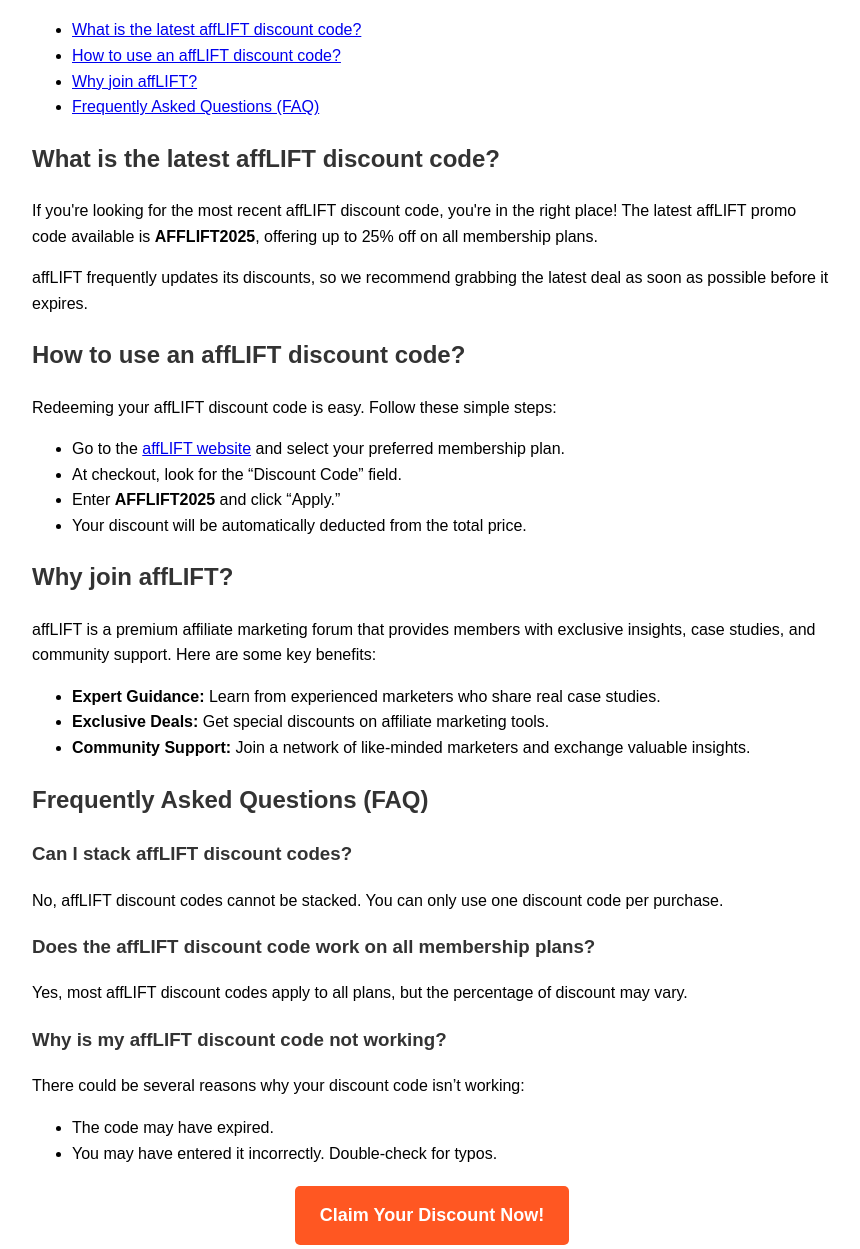
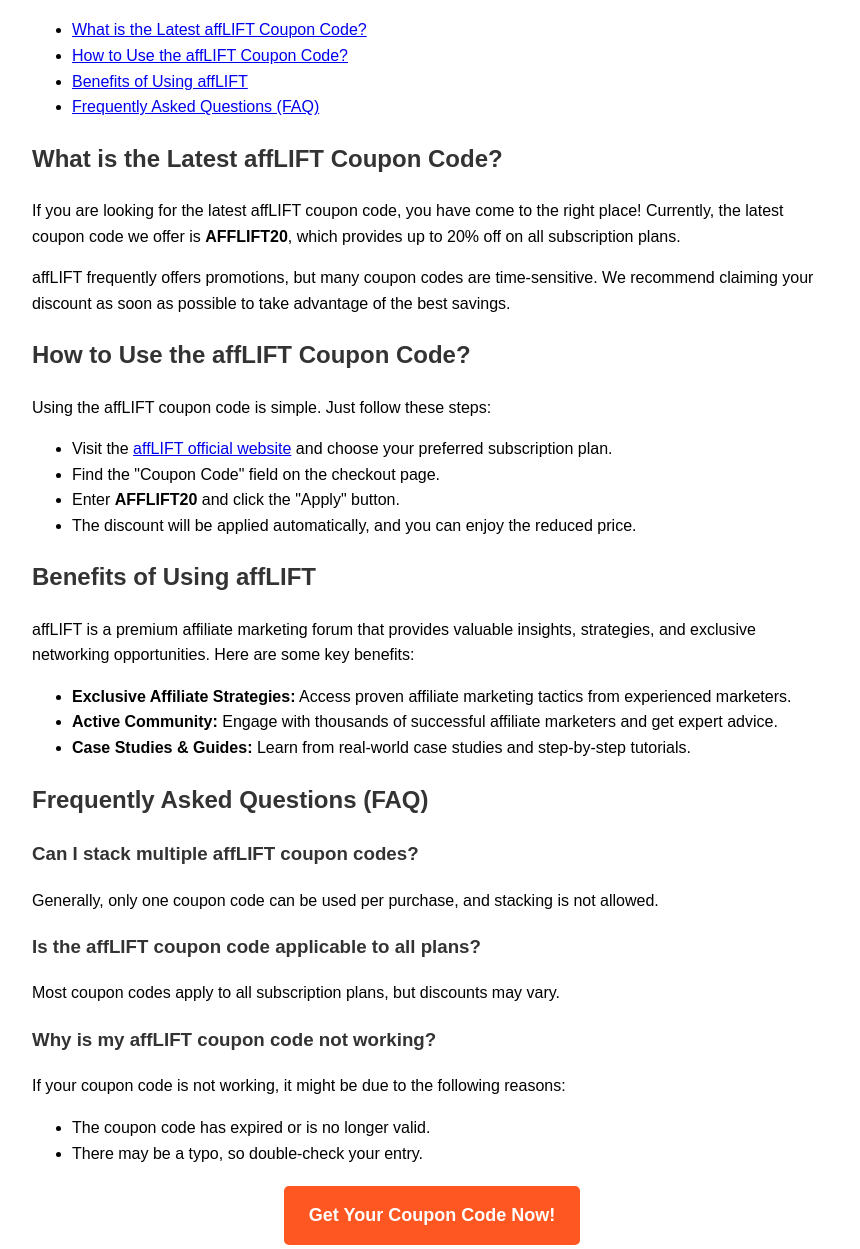
Before and after one commit to softfisherman/affLIFT-Coupon-Code, a plain HTML site: page index.html in a window 1280 px wide. Shown: the part 371-1620 px from the top of the page, without its empty margins (208-1068 px from the left). Drawn offline with Linux system fonts and the light colour scheme.

Commit message:
Update index.html

```diff
--- a/index.html
+++ b/index.html
@@ -4,10 +4,10 @@
     <meta charset="UTF-8">
     <meta name="viewport" content="width=device-width, initial-scale=1.0">
     <title>affLIFT Coupon Code</title>
-    <meta name="description" content="Get the latest affLIFT discount code and enjoy exclusive savings. Learn how to use affLIFT discount codes and maximize your savings.">
-    <meta name="keywords" content="affLIFT coupon code, affLIFT promo code, affLIFT savings, affLIFT deals">
+    <meta name="description" content="Get the latest affLIFT coupon code and enjoy exclusive discounts. Learn about affLIFT pricing, how to use the coupon code, and the best ways to save money.">
+    <meta name="keywords" content="affLIFT coupon code, affLIFT discount, affLIFT promo, save on affLIFT">
     <meta name="robots" content="index, follow">
-    <link rel="canonical" href="https://yourwebsite.com/afflift-discount-code">
+    <link rel="canonical" href="https://softfisherman.github.io/affLIFT-Coupon-Code/">
 
     <style>
         body { font-family: Arial, sans-serif; line-height: 1.6; padding: 20px; max-width: 800px; margin: auto; }
@@ -18,75 +18,83 @@
         .coupon-box { background: #f4f4f4; padding: 15px; text-align: center; font-size: 20px; font-weight: bold; border: 2px dashed #ff5722; margin: 20px 0; }
     </style>
 
-    <!-- Reserved space for Google Analytics -->
-    <!-- Google Analytics script goes here -->
+    <!-- Google Analytics Placeholder -->
+    <!-- Google tag (gtag.js) -->
+<script async src="https://www.googletagmanager.com/gtag/js?id=G-BW80ZHFQS3"></script>
+<script>
+  window.dataLayer = window.dataLayer || [];
+  function gtag(){dataLayer.push(arguments);}
+  gtag('js', new Date());
+
+  gtag('config', 'G-BW80ZHFQS3');
+</script>
 </head>
 <body>
     <header>
-        <h1>affLIFT Discount Code [2025] – Latest Deals & Savings Guide</h1>
+        <h1>affLIFT Coupon Code [2025] - Latest Discounts & Usage Guide</h1>
     </header>
 
-    <div class="coupon-box">Current Discount Code: <strong>AFFLIFT2025</strong></div>
+    <div class="coupon-box">Current Coupon Code: <strong>AFFLIFT20</strong></div>
 
     <div class="cta-container">
-        <a class="cta-button" href="https://afflift.com/?r=126823" target="_blank">Claim Your Discount Now!</a>
+        <a class="cta-button" href="https://afflift.com/?r=126823" target="_blank">Get Your Coupon Code Now!</a>
     </div>
 
     <nav>
         <h2>Table of Contents</h2>
         <ul>
-            <li><a href="#latest">What is the latest affLIFT discount code?</a></li>
-            <li><a href="#how-to-use">How to use an affLIFT discount code?</a></li>
-            <li><a href="#benefits">Why join affLIFT?</a></li>
+            <li><a href="#latest">What is the Latest affLIFT Coupon Code?</a></li>
+            <li><a href="#how-to-use">How to Use the affLIFT Coupon Code?</a></li>
+            <li><a href="#benefits">Benefits of Using affLIFT</a></li>
             <li><a href="#faq">Frequently Asked Questions (FAQ)</a></li>
         </ul>
     </nav>
 
     <section id="latest">
-        <h2>What is the latest affLIFT discount code?</h2>
-        <p>If you're looking for the most recent affLIFT discount code, you're in the right place! The latest affLIFT promo code available is <strong>AFFLIFT2025</strong>, offering up to 25% off on all membership plans.</p>
-        <p>affLIFT frequently updates its discounts, so we recommend grabbing the latest deal as soon as possible before it expires.</p>
+        <h2>What is the Latest affLIFT Coupon Code?</h2>
+        <p>If you are looking for the latest affLIFT coupon code, you have come to the right place! Currently, the latest coupon code we offer is <strong>AFFLIFT20</strong>, which provides up to 20% off on all subscription plans.</p>
+        <p>affLIFT frequently offers promotions, but many coupon codes are time-sensitive. We recommend claiming your discount as soon as possible to take advantage of the best savings.</p>
     </section>
 
     <section id="how-to-use">
-        <h2>How to use an affLIFT discount code?</h2>
-        <p>Redeeming your affLIFT discount code is easy. Follow these simple steps:</p>
+        <h2>How to Use the affLIFT Coupon Code?</h2>
+        <p>Using the affLIFT coupon code is simple. Just follow these steps:</p>
         <ul>
-            <li>Go to the <a href="https://afflift.com/?r=126823" target="_blank">affLIFT website</a> and select your preferred membership plan.</li>
-            <li>At checkout, look for the “Discount Code” field.</li>
-            <li>Enter <strong>AFFLIFT2025</strong> and click “Apply.”</li>
-            <li>Your discount will be automatically deducted from the total price.</li>
+            <li>Visit the <a href="https://afflift.com/?r=126823" target="_blank">affLIFT official website</a> and choose your preferred subscription plan.</li>
+            <li>Find the "Coupon Code" field on the checkout page.</li>
+            <li>Enter <strong>AFFLIFT20</strong> and click the "Apply" button.</li>
+            <li>The discount will be applied automatically, and you can enjoy the reduced price.</li>
         </ul>
     </section>
 
     <section id="benefits">
-        <h2>Why join affLIFT?</h2>
-        <p>affLIFT is a premium affiliate marketing forum that provides members with exclusive insights, case studies, and community support. Here are some key benefits:</p>
+        <h2>Benefits of Using affLIFT</h2>
+        <p>affLIFT is a premium affiliate marketing forum that provides valuable insights, strategies, and exclusive networking opportunities. Here are some key benefits:</p>
         <ul>
-            <li><strong>Expert Guidance:</strong> Learn from experienced marketers who share real case studies.</li>
-            <li><strong>Exclusive Deals:</strong> Get special discounts on affiliate marketing tools.</li>
-            <li><strong>Community Support:</strong> Join a network of like-minded marketers and exchange valuable insights.</li>
+            <li><strong>Exclusive Affiliate Strategies:</strong> Access proven affiliate marketing tactics from experienced marketers.</li>
+            <li><strong>Active Community:</strong> Engage with thousands of successful affiliate marketers and get expert advice.</li>
+            <li><strong>Case Studies & Guides:</strong> Learn from real-world case studies and step-by-step tutorials.</li>
         </ul>
     </section>
 
     <section id="faq">
         <h2>Frequently Asked Questions (FAQ)</h2>
-        <h3>Can I stack affLIFT discount codes?</h3>
-        <p>No, affLIFT discount codes cannot be stacked. You can only use one discount code per purchase.</p>
+        <h3>Can I stack multiple affLIFT coupon codes?</h3>
+        <p>Generally, only one coupon code can be used per purchase, and stacking is not allowed.</p>
 
-        <h3>Does the affLIFT discount code work on all membership plans?</h3>
-        <p>Yes, most affLIFT discount codes apply to all plans, but the percentage of discount may vary.</p>
+        <h3>Is the affLIFT coupon code applicable to all plans?</h3>
+        <p>Most coupon codes apply to all subscription plans, but discounts may vary.</p>
 
-        <h3>Why is my affLIFT discount code not working?</h3>
-        <p>There could be several reasons why your discount code isn’t working:</p>
+        <h3>Why is my affLIFT coupon code not working?</h3>
+        <p>If your coupon code is not working, it might be due to the following reasons:</p>
         <ul>
-            <li>The code may have expired.</li>
-            <li>You may have entered it incorrectly. Double-check for typos.</li>
+            <li>The coupon code has expired or is no longer valid.</li>
+            <li>There may be a typo, so double-check your entry.</li>
         </ul>
     </section>
 
     <div class="cta-container">
-        <a class="cta-button" href="https://afflift.com/?r=126823" target="_blank">Claim Your Discount Now!</a>
+        <a class="cta-button" href="https://afflift.com/?r=126823" target="_blank">Get Your Coupon Code Now!</a>
     </div>
 </body>
 </html>
```
